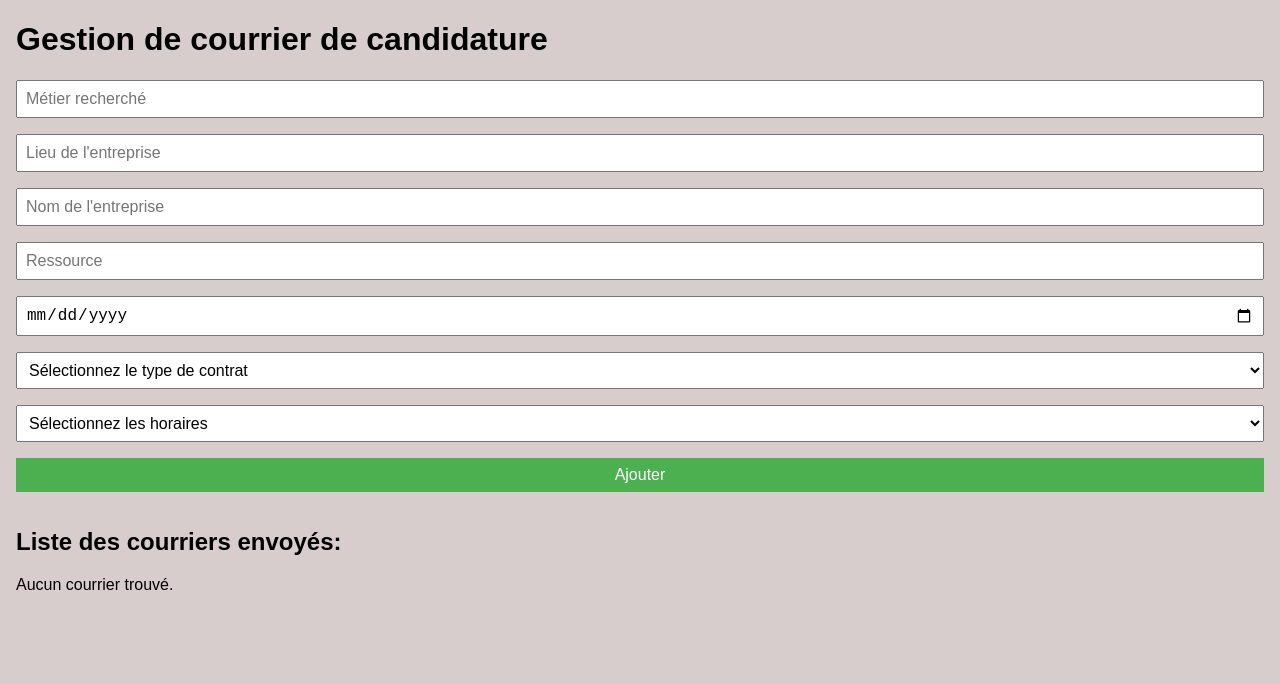
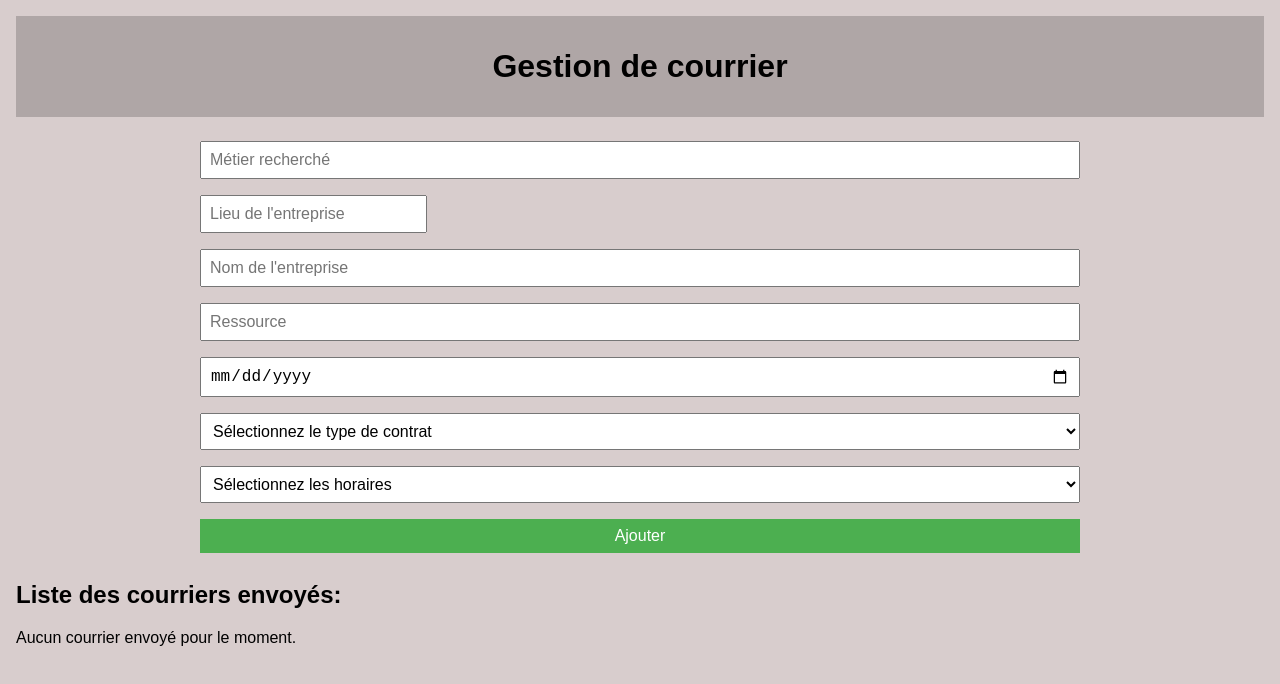
Before and after one commit to Chrstn67/Mail-Search-Job-Manager, a React (Create React App) app: page / in a window 1280 px wide. Shown: the top 684 px of the page. Built offline with nearby package versions, Linux system fonts and the light colour scheme.

Commit message:
résolution du bug d'affichage du nom de la ville

```diff
--- a/package.json
+++ b/package.json
@@ -7,12 +7,14 @@
     "@testing-library/jest-dom": "^5.14.1",
     "@testing-library/react": "^13.0.0",
     "@testing-library/user-event": "^13.2.1",
+    "axios": "^1.4.0",
     "gh-pages": "^5.0.0",
     "node-sass": "^9.0.0",
     "react": "^18.2.0",
     "react-dom": "^18.2.0",
     "react-router-dom": "^6.12.1",
     "react-scripts": "5.0.1",
+    "react-select": "^5.7.3",
     "web-vitals": "^2.1.0"
   },
   "scripts": {
--- a/src/App/App.js
+++ b/src/App/App.js
@@ -1,4 +1,5 @@
 import React, { useState, useEffect } from "react";
+import Header from "../Components/Header/Header";
 import MailForm from "../Components/MailForm/MailForm";
 import MailList from "../Components/MailList/MailList";
 import "./App.scss";
@@ -48,9 +49,9 @@ const App = () => {
 
   return (
     <div>
-      <h1>Gestion de courrier de candidature</h1>
+      <Header />
 
-      <MailForm addMail={addMail} />
+      <MailForm addMail={addMail} setMails={setMails} />
       <MailList
         mails={mails}
         deleteMail={deleteMail}
--- /dev/null
+++ b/src/Components/Header/Header.js
@@ -0,0 +1,11 @@
+import "./Header.scss";
+
+const Header = () => {
+  return (
+    <div className="header">
+      <h1>Gestion de courrier</h1>
+    </div>
+  );
+};
+
+export default Header;
--- /dev/null
+++ b/src/Components/Header/Header.scss
@@ -0,0 +1,11 @@
+div .header {
+  background-color: #afa6a6;
+
+  h1 {
+    display: flex;
+    justify-content: center;
+    align-items: center;
+    margin: 0.5em;
+    padding: 1em;
+  }
+}
--- a/src/Components/MailForm/MailForm.js
+++ b/src/Components/MailForm/MailForm.js
@@ -1,5 +1,4 @@
-// MailForm.js
-import React, { useState } from "react";
+import React, { useState, useEffect } from "react";
 import "./MailForm.scss";
 
 const MailForm = ({ addMail }) => {
@@ -10,12 +9,50 @@ const MailForm = ({ addMail }) => {
   const [sendDate, setSendDate] = useState("");
   const [contractType, setContractType] = useState("");
   const [workingHours, setWorkingHours] = useState("");
+  const [cityOptions, setCityOptions] = useState([]);
+  const [selectedCity, setSelectedCity] = useState(null);
+
+  useEffect(() => {
+    const fetchCitySuggestions = async (inputValue) => {
+      try {
+        const response = await fetch(
+          `https://geo.api.gouv.fr/communes?nom=${inputValue}&fields=nom,departement&limit=10`
+        );
+        const data = await response.json();
+        const options = data.map((feature) => ({
+          label: `${feature.nom}, ${feature.departement.code} - ${feature.departement.nom}`,
+          department: feature.departement,
+          value: feature.nom,
+        }));
+
+        setCityOptions(options);
+      } catch (error) {
+        console.error("Error fetching city suggestions:", error);
+      }
+    };
+
+    if (location.length > 0) {
+      fetchCitySuggestions(location);
+    } else {
+      setCityOptions([]);
+    }
+  }, [location]);
+
+  const handleCityInputChange = (inputValue) => {
+    setLocation(inputValue);
+    setSelectedCity(null);
+  };
+
+  const handleCityChange = (selectedOption) => {
+    setSelectedCity(selectedOption);
+    setLocation(selectedOption ? selectedOption.label : "");
+  };
 
   const handleSubmit = (e) => {
     e.preventDefault();
     const mailDetails = {
       job,
-      location,
+      location: selectedCity ? selectedCity.label : "",
       recipient,
       jobAdvert,
       sendDate,
@@ -23,16 +60,16 @@ const MailForm = ({ addMail }) => {
       workingHours,
       status: "En attente",
     };
+
     addMail(mailDetails);
     setJob("");
-    setLocation("");
+    setSelectedCity(null);
     setRecipient("");
     setJobAdvert("");
     setSendDate("");
     setContractType("");
     setWorkingHours("");
 
-    // Mise à jour du localStorage
     const updatedMails = JSON.parse(localStorage.getItem("mails")) || [];
     updatedMails.push(mailDetails);
     localStorage.setItem("mails", JSON.stringify(updatedMails));
@@ -47,13 +84,32 @@ const MailForm = ({ addMail }) => {
         placeholder="Métier recherché"
         required
       />
+      <div className="city-autocomplete">
         <input
           type="text"
           value={location}
-        onChange={(e) => setLocation(e.target.value)}
+          onChange={(e) => handleCityInputChange(e.target.value)}
           placeholder="Lieu de l'entreprise"
           required
         />
+        {cityOptions.length > 0 && (
+          <ul className="city-options">
+            {cityOptions.map((option) => (
+              <li
+                key={`${option.value}-${option.label}`}
+                onClick={() => handleCityChange(option)}
+                className={`city-option ${
+                  selectedCity && selectedCity.value === option.value
+                    ? "selected"
+                    : ""
+                }`}
+              >
+                {option.label}
+              </li>
+            ))}
+          </ul>
+        )}
+      </div>
       <input
         type="text"
         value={recipient}
--- a/src/Components/MailForm/MailForm.scss
+++ b/src/Components/MailForm/MailForm.scss
@@ -1,7 +1,4 @@
 form {
-  display: flex;
-  flex-direction: column;
-
   display: flex;
   flex-direction: column;
   flex-wrap: wrap;
@@ -9,7 +6,7 @@ form {
   input,
   select,
   button {
-    margin-bottom: 1rem;
+    margin: 0.5em;
     padding: 0.5rem;
     font-size: 1rem;
   }
@@ -25,3 +22,13 @@ form {
     }
   }
 }
+@media (min-width: 768px) {
+  form {
+    margin: 0em 3em 0em 3em;
+  }
+}
+@media (min-width: 1024px) {
+  form {
+    margin: 0em 11em 0em 11em;
+  }
+}
--- a/src/Components/MailList/MailList.js
+++ b/src/Components/MailList/MailList.js
@@ -7,6 +7,7 @@ const MailList = ({
   updateMailStatus,
   updateMailDetails,
   addMail,
+  selectedCity,
 }) => {
   const [editIndex, setEditIndex] = useState(null);
   const [editedContractType, setEditedContractType] = useState("");
@@ -142,6 +143,7 @@ const MailList = ({
                       value={editedContractType}
                       onChange={(e) => handleInputChange(e, index)}
                       name="contractType"
+                      required
                     >
                       <option value="">Sélectionnez le type de contrat</option>
                       <option value="Alternance">Alternance</option>
@@ -161,6 +163,7 @@ const MailList = ({
                       value={mail.workingHours}
                       onChange={(e) => handleInputChange(e, index)}
                       name="workingHours"
+                      required
                     >
                       <option value="">Sélectionnez les horaires</option>
                       <option value="Mi-temps">Mi-temps</option>
@@ -192,18 +195,22 @@ const MailList = ({
                       <button onClick={handleCancelClick}>Annuler</button>
                     </>
                   ) : (
-                    <button onClick={() => handleEditClick(index)}>
-                      Modifier
-                    </button>
+                    <>
+                      <button onClick={() => handleEditClick(index)}>
+                        Modifier
+                      </button>
+                      <button onClick={() => deleteMail(index)}>
+                        Supprimer
+                      </button>
+                    </>
                   )}
-                  <button onClick={() => deleteMail(index)}>Supprimer</button>
                 </td>
               </tr>
             ))}
           </tbody>
         </table>
       ) : (
-        <p>Aucun courrier trouvé.</p>
+        <p>Aucun courrier envoyé pour le moment.</p>
       )}
     </div>
   );
--- a/src/Components/MailList/MailList.scss
+++ b/src/Components/MailList/MailList.scss
@@ -46,6 +46,10 @@
         }
       }
     }
+    button {
+      width: 7em;
+      background-color: #bedfe0;
+    }
   }
 
   @media (max-width: 320px) {
```
Also changed, not shown: 2 other files (tests, documents, lock files or other folders). Lines whose indentation alone changed are shown as unchanged.
